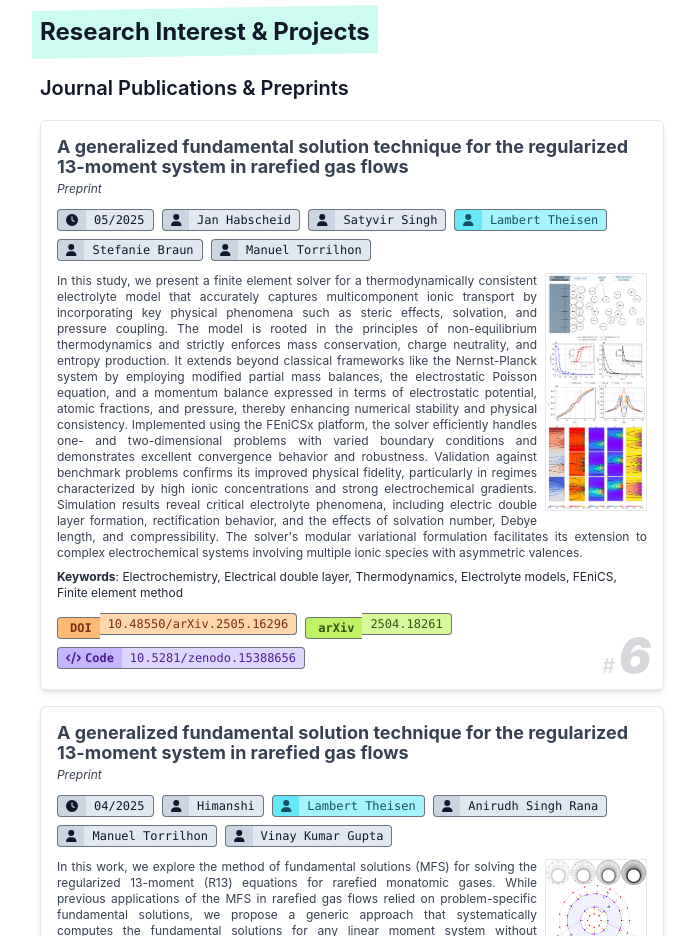
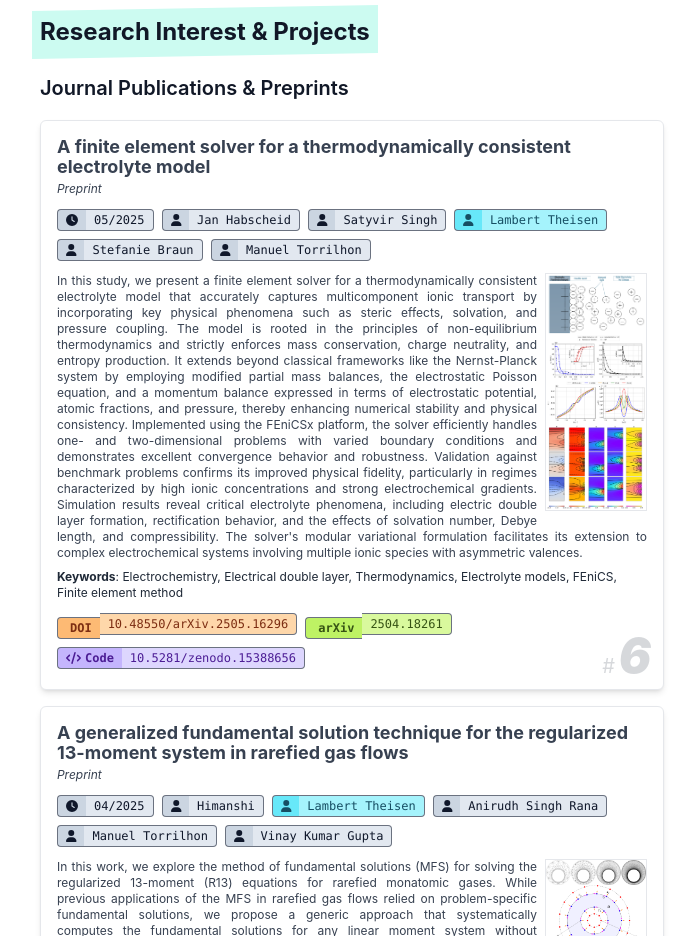
Before and after one commit to lamBOOO/thsn.dev, a Next.js app: page / in a window 1280 px wide. Shown: the part 1300-2236 px from the top of the page, without its empty margins (288-983 px from the left). Built offline with nearby package versions, Linux system fonts and the light colour scheme.

Commit message:
fix title

```diff
--- a/app/home-page.tsx
+++ b/app/home-page.tsx
@@ -95,7 +95,7 @@ const news_data = [
 
 const publication_data = [
   {
-    title: "A generalized fundamental solution technique for the regularized 13-moment system in rarefied gas flows",
+    title: "A finite element solver for a thermodynamically consistent electrolyte model",
     issue: "Preprint",
     date: "05/2025",
     authors: [
```
